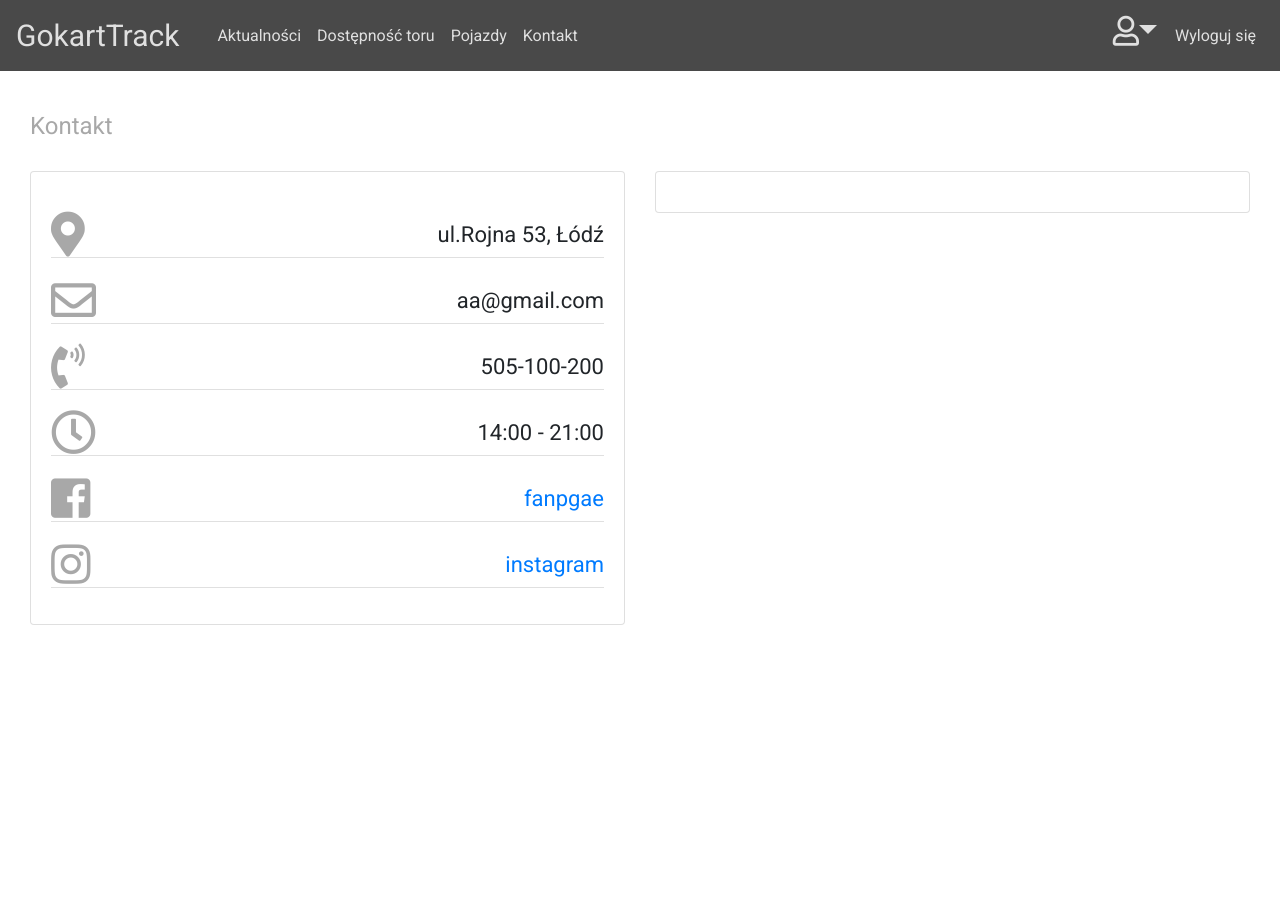
After one commit to lukabaca/Go-Kart-Track-System, a Symfony app: template templates/views/controllers/trackInfo/index.html.twig in a window 1280 px wide. The commit adds this page. Run offline with Twig, Linux system fonts and the light colour scheme; the template is opened without the code that fills it, so the values that code supplies are empty; style sheets or scripts are compiled from the project's sources; some libraries are stand-ins or nearby versions.

Commit message:
contact page view

```diff
--- a/public/css/lap/record.css
+++ b/public/css/lap/record.css
@@ -10,6 +10,9 @@
 
 .recordHeaderRow {
   font-weight: 600; }
+
+a {
+  color: black; }
 
 .recordCard {
   text-align: center;
--- /dev/null
+++ b/public/css/trackInfo/index.css
@@ -0,0 +1,15 @@
+.contactArea ul {
+  vertical-align: middle;
+  list-style-type: none;
+  padding-left: 0;
+  font-size: 22px; }
+  .contactArea ul i {
+    color: #A8A8A8;
+    font-size: 45px; }
+.contactArea li {
+  margin-top: 20px;
+  border-bottom: 1px solid #e0e0e0; }
+.contactArea .contact-data {
+  margin-left: 45px; }
+
+/*# sourceMappingURL=index.css.map */
--- /dev/null
+++ b/public/js/trackInfo/index.js
@@ -0,0 +1,3 @@
+$(document).ready(function () {
+
+});
--- a/public/scss/lap/record.scss
+++ b/public/scss/lap/record.scss
@@ -14,8 +14,9 @@
 .recordHeaderRow {
   font-weight: 600;
 }
-
-
+a {
+  color: black;
+}
 .recordCard {
   text-align: center;
   margin-top: 20px;
--- /dev/null
+++ b/public/scss/trackInfo/index.scss
@@ -0,0 +1,20 @@
+@import "../common/colors";
+.contactArea {
+  ul {
+    vertical-align: middle;
+      list-style-type: none;
+      padding-left: 0;
+      font-size: 22px;
+      i {
+        color: $pageHeader;
+        font-size: 45px;
+      }
+  }
+  li {
+    margin-top: 20px;
+    border-bottom: 1px solid $mainAccentLight;
+  }
+  .contact-data {
+    margin-left: 45px;
+  }
+}
--- a/src/Repository/ReservationRepository.php
+++ b/src/Repository/ReservationRepository.php
@@ -177,7 +177,7 @@ class ReservationRepository extends EntityRepository
                     $reservation->setId($reservationTemp['id']);
                     $reservation->setStartDate($reservationTemp['start_date']);
                     $reservation->setEndDate($reservationTemp['end_date']);
-                    $reservation->setCost($reservationsTemp['cost']);
+                    $reservation->setCost($reservationTemp['cost']);
                     $reservations [] = $reservation;
                 }
                 return $reservations;
--- a/src/Repository/trackConfig/RideTimeDictionaryRepository.php
+++ b/src/Repository/trackConfig/RideTimeDictionaryRepository.php
@@ -33,7 +33,6 @@ class RideTimeDictionaryRepository extends EntityRepository
             else {
                 return null;
             }
-
         } catch (DBALException $e) {
             return null;
         }
--- a/templates/views/common/navbar.html.twig
+++ b/templates/views/common/navbar.html.twig
@@ -37,7 +37,7 @@
                 <a class="nav-link" href="{{ asset(path('vehicle/index')) }}">Pojazdy</a>
             </li>
             <li class="nav-item">
-                <a class="nav-link" href="#">Kontakt</a>
+                <a class="nav-link" href="{{ asset(path('trackInfo/index')) }}">Kontakt</a>
             </li>
             {% if is_granted('ROLE_ADMIN') %}
                 <li class="nav-item dropdown">
--- /dev/null
+++ b/templates/views/controllers/trackInfo/index.html.twig
@@ -0,0 +1,45 @@
+{%  extends 'base.html.twig'%}
+{% block title %}
+    Kontakt
+{% endblock %}
+{% block stylesheets %}
+    {{ parent() }}
+    <link rel="stylesheet" type="text/css" href="{{ asset('css/trackInfo/index.css') }}">
+{% endblock %}
+{% block body %}
+    {{ parent() }}
+    <div class="loader"></div>
+    <div class="container">
+        <div class="col-md-12 alertArea">
+        </div>
+        <h4 class="pageHeader">Kontakt</h4>
+        <div class="row">
+            <div class="col-md-6 contactArea">
+                <div class="card">
+                    <div class="card-body">
+                        <ul>
+                            <li class="d-flex justify-content-between align-items-center"><i class="fas fa-map-marker-alt"></i><span class="contact-data">ul.Rojna 53, Łódź</span></li>
+                            <li class="d-flex justify-content-between align-items-center"><i class="far fa-envelope"></i><span class="contact-data">aa@gmail.com</span></li>
+                            <li class="d-flex justify-content-between align-items-center"><i class="fas fa-phone-volume"></i><span class="contact-data">505-100-200</span></li>
+                            <li class="d-flex justify-content-between align-items-center"><i class="far fa-clock"></i><span class="contact-data">14:00 - 21:00</span></li>
+                            <li class="d-flex justify-content-between align-items-center"><i class="fab fa-facebook-square"></i><a href="#" class="contact-data">fanpgae</a></li>
+                            <li class="d-flex justify-content-between align-items-center"><i class="fab fa-instagram"></i><a href="#" class="contact-data">instagram</a></li>
+                        </ul>
+                    </div>
+                </div>
+            </div>
+            <div class="col-md-6">
+                <div class="card">
+                    <div class="card-body">
+                        <div id="map">
+                        </div>
+                    </div>
+                </div>
+            </div>
+        </div>
+    </div>
+    </div>
+{% endblock %}
+{% block javascripts %}
+    {{ parent() }}
+{%  endblock %}
```
Also changed, not shown: src/Controller/TrackInfoController.php (added, +22 -0 lines), 2 other files.
